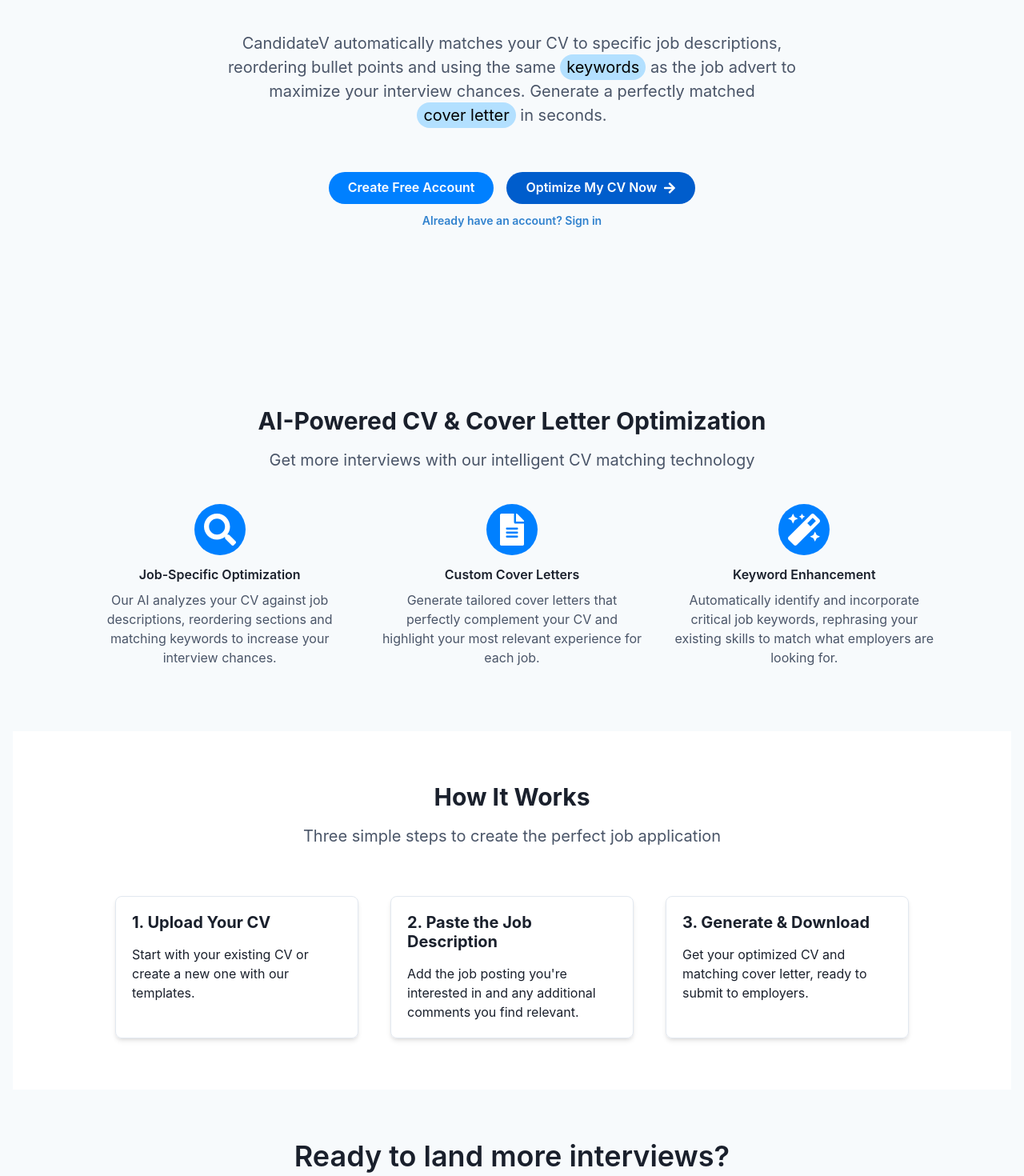
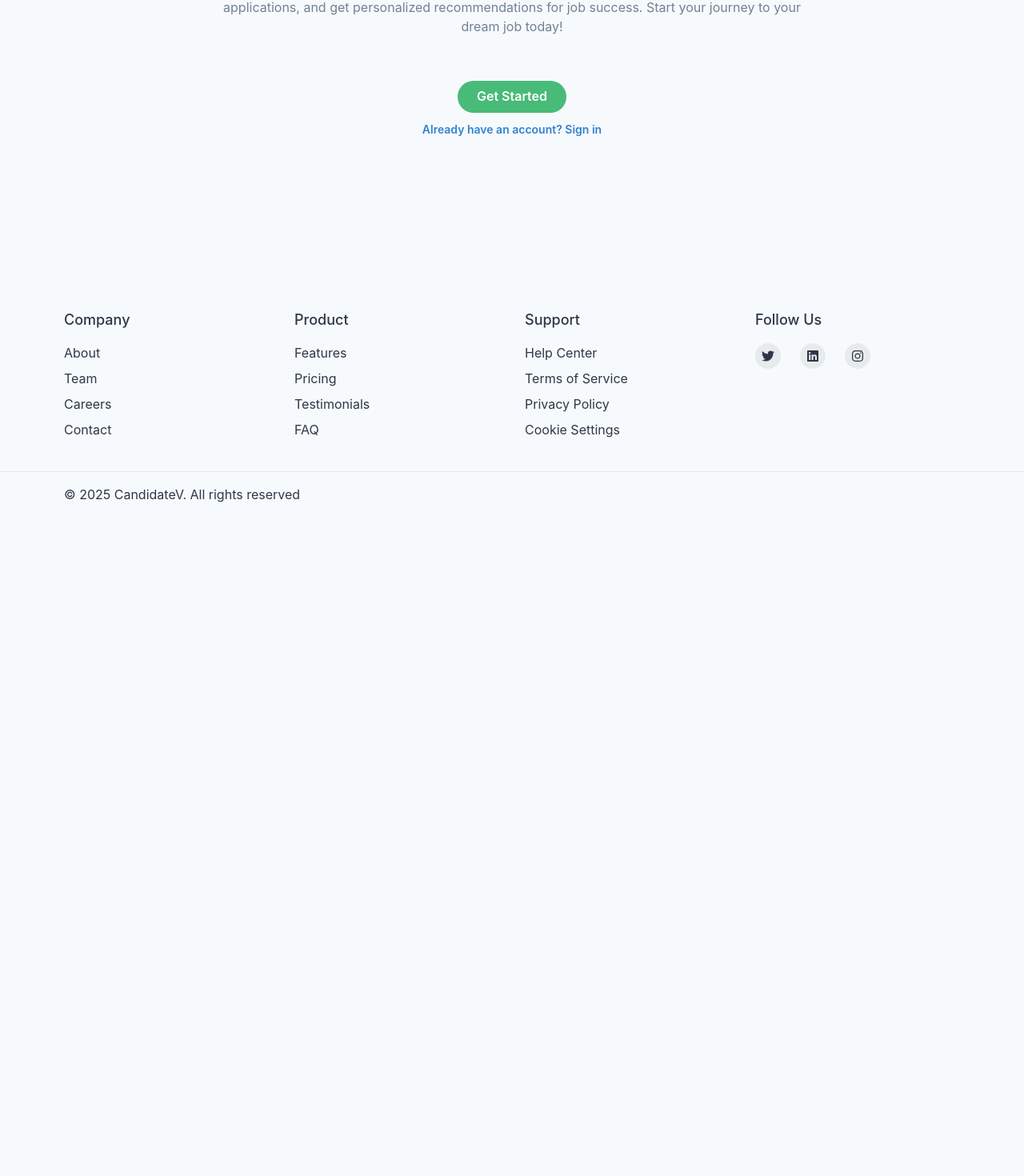
Before and after one commit to Kunle123/CandidateV, a React (Vite) app in the folder frontend/: page / in a window 1280 px wide. Shown: the part 455-1925 px from the top of the page at 80% size. After the commit the page ends 1101 px from the top, so only its background shows below. Built offline with nearby package versions, Linux system fonts and the light colour scheme.

Commit message:
feat: update home page with new design

```diff
--- a/frontend/src/pages/Home.jsx
+++ b/frontend/src/pages/Home.jsx
@@ -38,10 +38,8 @@
   )
 }
 
-const Home = () => {
+export default function Home() {
   return (
-    <Box>
-      {/* Hero Section */}
     <Container maxW={'3xl'}>
       <Stack
         as={Box}
@@ -54,141 +52,15 @@
           fontSize={{ base: '2xl', sm: '4xl', md: '6xl' }}
           lineHeight={'110%'}
         >
-            Job-optimized CVs & Cover Letters <br />
-            <Text as={'span'} color={'brand.500'}>
-              with AI precision
+          Build your career with <br />
+          <Text as={'span'} color={'green.400'}>
+            CandidateV Pro
           </Text>
         </Heading>
-          <Text color={'gray.600'} fontSize={{ base: 'lg', md: 'xl' }}>
-            <Highlight
-              query={['keywords', 'job-specific', 'cover letter']}
-              styles={{ px: '2', py: '1', rounded: 'full', bg: 'brand.100' }}
-            >
-              CandidateV automatically matches your CV to specific job descriptions, reordering bullet points and using the same keywords as the job advert to maximize your interview chances. Generate a perfectly matched cover letter in seconds.
-            </Highlight>
-          </Text>
-          <Stack
-            direction={'column'}
-            spacing={3}
-            align={'center'}
-            alignSelf={'center'}
-            position={'relative'}
-          >
-            <ButtonGroup spacing={4}>
-              <Button
-                as={RouterLink}
-                to={'/register'}
-                colorScheme={'blue'}
-                bg={'brand.500'}
-                rounded={'full'}
-                px={6}
-                _hover={{
-                  bg: 'brand.600',
-                }}
-              >
-                Create Free Account
-              </Button>
-              <Button
-                as={RouterLink}
-                to={'/login?redirect=/cv/optimize'}
-                colorScheme={'blue'}
-                bg={'brand.700'}
-                rounded={'full'}
-                px={6}
-                rightIcon={<FaArrowRight />}
-                _hover={{
-                  bg: 'brand.800',
-                }}
-              >
-                Optimize My CV Now
-              </Button>
-            </ButtonGroup>
-            <Button
-              as={RouterLink}
-              to={'/login'}
-              variant={'link'}
-              colorScheme={'blue'}
-              size={'sm'}
-            >
-              Already have an account? Sign in
-            </Button>
-          </Stack>
-        </Stack>
-      </Container>
-
-      {/* Features Section */}
-      <Box id="features" bg={useColorModeValue('gray.50', 'gray.800')} p={20}>
-        <Stack spacing={4} as={Container} maxW={'3xl'} textAlign={'center'} mb={10}>
-          <Heading fontSize={'3xl'}>AI-Powered CV & Cover Letter Optimization</Heading>
-          <Text color={'gray.600'} fontSize={'xl'}>
-            Get more interviews with our intelligent CV matching technology
-          </Text>
-        </Stack>
-
-        <Container maxW={'6xl'}>
-          <SimpleGrid columns={{ base: 1, md: 2, lg: 3 }} spacing={10}>
-            <Feature
-              icon={<Icon as={FaSearch} w={10} h={10} />}
-              title={'Job-Specific Optimization'}
-              text={'Our AI analyzes your CV against job descriptions, reordering sections and matching keywords to increase your interview chances.'}
-            />
-            <Feature
-              icon={<Icon as={FaFileAlt} w={10} h={10} />}
-              title={'Custom Cover Letters'}
-              text={'Generate tailored cover letters that perfectly complement your CV and highlight your most relevant experience for each job.'}
-            />
-            <Feature
-              icon={<Icon as={FaMagic} w={10} h={10} />}
-              title={'Keyword Enhancement'}
-              text={'Automatically identify and incorporate critical job keywords, rephrasing your existing skills to match what employers are looking for.'}
-            />
-          </SimpleGrid>
-        </Container>
-      </Box>
-
-      {/* How It Works Section */}
-      <Box py={16} bg={useColorModeValue('white', 'gray.700')}>
-        <Container maxW={'5xl'}>
-          <Stack spacing={4} as={Container} maxW={'3xl'} textAlign={'center'} mb={10}>
-            <Heading fontSize={'3xl'}>How It Works</Heading>
-            <Text color={'gray.600'} fontSize={'xl'}>
-              Three simple steps to create the perfect job application
-            </Text>
-          </Stack>
-
-          <SimpleGrid columns={{ base: 1, md: 3 }} spacing={10} pt={5}>
-            <Box p={5} shadow={'md'} borderWidth={'1px'} borderRadius={'lg'}>
-              <Heading fontSize={'xl'}>1. Upload Your CV</Heading>
-              <Text mt={4}>Start with your existing CV or create a new one with our templates.</Text>
-            </Box>
-            <Box p={5} shadow={'md'} borderWidth={'1px'} borderRadius={'lg'}>
-              <Heading fontSize={'xl'}>2. Paste the Job Description</Heading>
-              <Text mt={4}>Add the job posting you're interested in and any additional comments you find relevant.</Text>
-            </Box>
-            <Box p={5} shadow={'md'} borderWidth={'1px'} borderRadius={'lg'}>
-              <Heading fontSize={'xl'}>3. Generate & Download</Heading>
-              <Text mt={4}>Get your optimized CV and matching cover letter, ready to submit to employers.</Text>
-            </Box>
-          </SimpleGrid>
-        </Container>
-      </Box>
-
-      {/* CTA Section */}
-      <Container maxW={'3xl'} py={16}>
-        <Stack
-          as={Box}
-          textAlign={'center'}
-          spacing={{ base: 8, md: 14 }}
-        >
-          <Heading
-            fontWeight={600}
-            fontSize={{ base: '2xl', sm: '3xl', md: '4xl' }}
-            lineHeight={'110%'}
-          >
-            Ready to land more interviews?
-          </Heading>
-          <Text color={'gray.600'} fontSize={{ base: 'md', md: 'lg' }}>
-            Stop sending generic applications. Our AI matches your experience to each job, highlighting exactly what employers are looking for without fabricating information.
+        <Text color={'gray.500'}>
+          Create professional CVs with AI assistance. Optimize your resume for ATS systems,
+          track applications, and get personalized recommendations for job success.
+          Start your journey to your dream job today!
         </Text>
         <Stack
           direction={'column'}
@@ -199,24 +71,28 @@
         >
           <Button
             as={RouterLink}
-              to={'/register?redirect=/cv/optimize'}
-              colorScheme={'blue'}
-              bg={'brand.500'}
+            to="/register"
+            colorScheme={'green'}
+            bg={'green.400'}
             rounded={'full'}
             px={6}
-              py={6}
-              fontSize={'lg'}
             _hover={{
-                bg: 'brand.600',
+              bg: 'green.500',
             }}
           >
-              Start Optimizing Your CV
+            Get Started
+          </Button>
+          <Button
+            as={RouterLink}
+            to="/login"
+            variant={'link'}
+            colorScheme={'blue'}
+            size={'sm'}
+          >
+            Already have an account? Sign in
           </Button>
         </Stack>
       </Stack>
     </Container>
-    </Box>
   )
 }
-
-export default Home
```
Lines whose indentation alone changed are shown as unchanged.
